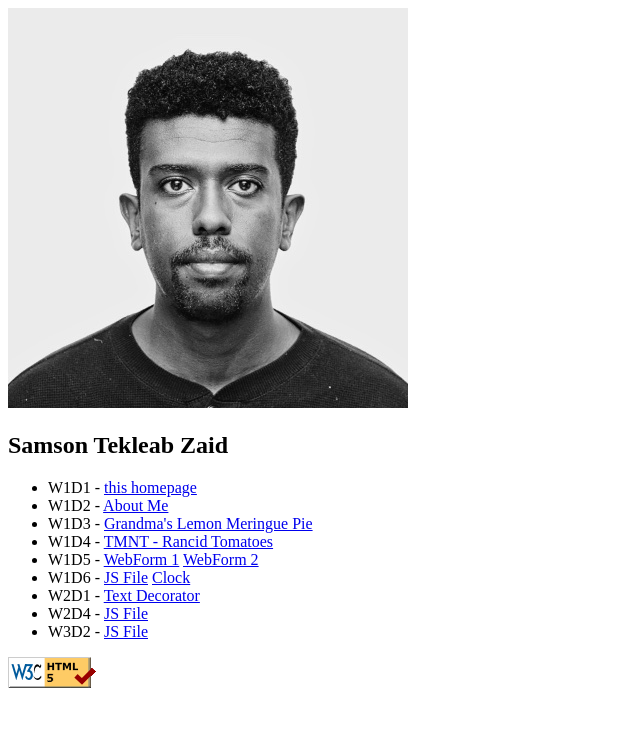
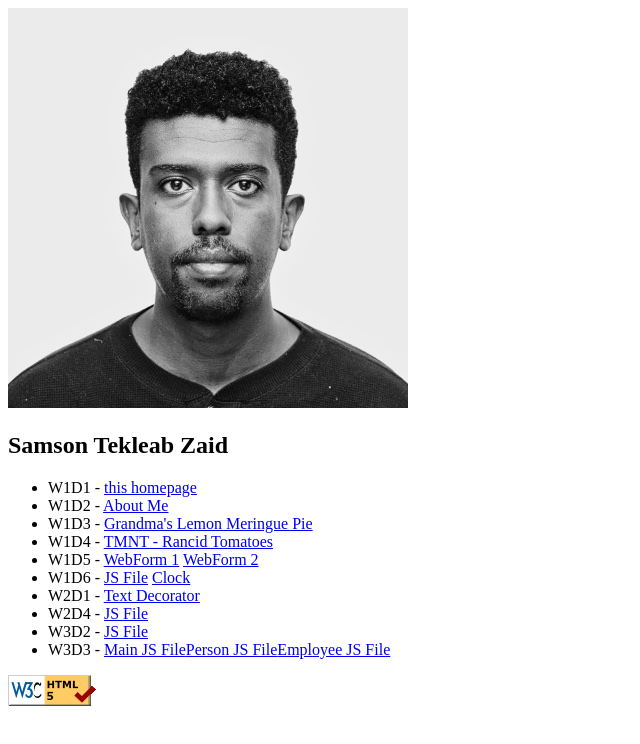
Before and after one commit to JaCkIsO/JaCkIsO.github.io, a plain HTML site: page index.html in a window 1280 px wide. Shown: the whole page, without its empty margins (0-640 px from the left). Drawn offline with Linux system fonts and the light colour scheme.

Commit message:
Update index.html
Add Lab 10

```diff
--- a/index.html
+++ b/index.html
@@ -21,6 +21,7 @@
         <li>W2D1 - <a href="decoratemytext.html">Text Decorator</a></li>
         <li>W2D4 - <a href="js/lab8.js">JS File</a></li>
         <li>W3D2 - <a href="js/lab9.js">JS File</a></li>
+        <li>W3D3 - <a href="js/webapp/main.js">Main JS File</a><a href="js/webapp/model/person.js">Person JS File</a><a href="js/webapp/model/employee.js">Employee JS File</a></li>
 
     </ul>
     <a href="https://validator.w3.org/nu/check/referer"> <img src="images/w3c-html.png" alt="Valid HTML!" /></a>
```
